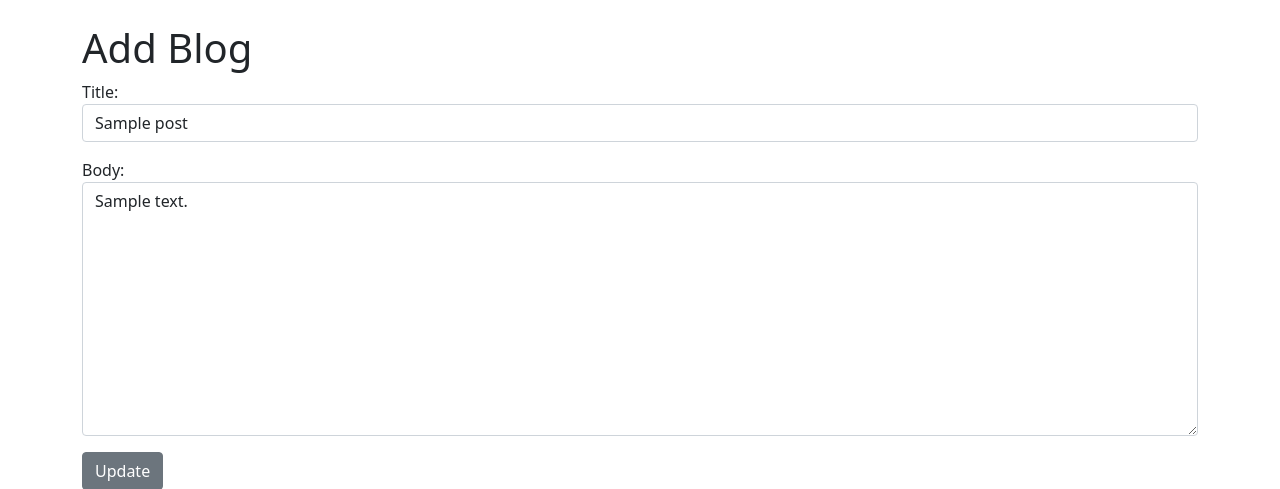
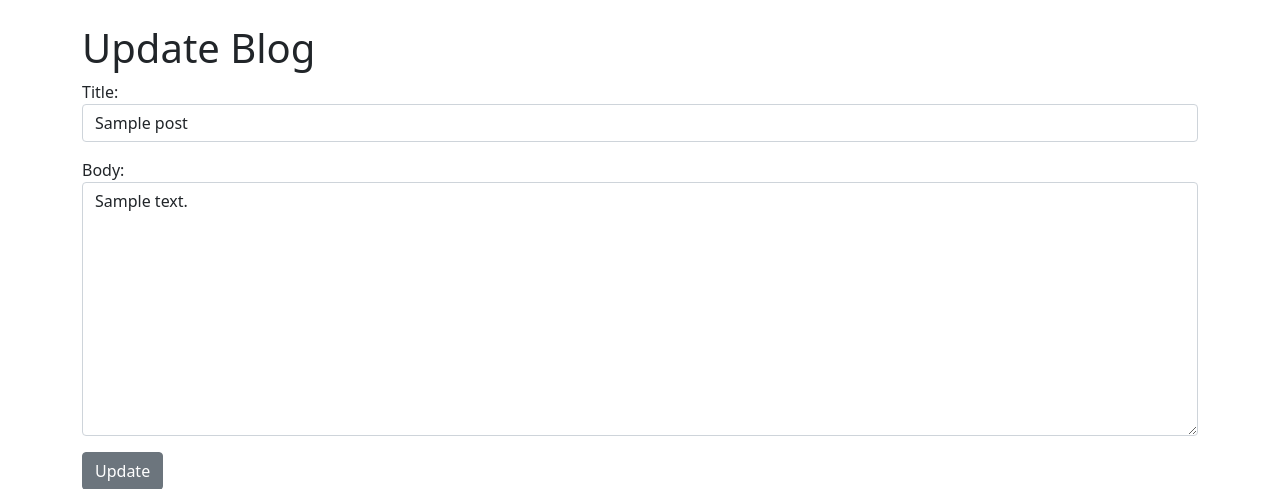
Before and after one commit to Atypical3991/blogger-application, a Django app: page /article/edit/1 in a window 1280 px wide. Shown: the part 56-545 px from the top of the page. Run offline with Django 4.2, Linux system fonts and the light colour scheme; tables that the repository leaves empty hold one stand-in row (values such as "Sample post").

Commit message:
code refactored

```diff
--- a/blog/ablog/templates/article_detail.html
+++ b/blog/ablog/templates/article_detail.html
@@ -5,6 +5,7 @@
 
 <h1>{{post.title}}</h1>
 <small>By: {{post.author.first_name}} {{post.author.last_name}}</small>
+<small><a href="{% url 'article-edit' post.id%}">Edit</a> <a href="{% url 'article-delete' post.id%}">Remove</a><br/></small>
 </hr>
 </br>
 <p>{{post.body}}</p>
--- a/blog/ablog/templates/update_blog.html
+++ b/blog/ablog/templates/update_blog.html
@@ -1,8 +1,8 @@
 {% extends 'base.html' %}
 
-{% block title %} Add Blog {% endblock%}
+{% block title %} Update Blog {% endblock%}
 {% block content%}
-<h1>Add Blog</h1>
+<h1>Update Blog</h1>
 <div class="form-group">
     <form method="POST">
         {% csrf_token%}
--- a/blog/ablog/urls.py
+++ b/blog/ablog/urls.py
@@ -16,7 +16,7 @@ Including another URLconf
 
 from django.urls import path
 from . import views
-from .views import HomeView, ArticleDetailView, AddArticle, UpdateArticle
+from .views import HomeView, ArticleDetailView, AddArticle, UpdateArticle,DeleteArticle
 
 urlpatterns = [
     # path('', views.home, name='home')
@@ -24,5 +24,5 @@ urlpatterns = [
     path('article/<int:pk>', ArticleDetailView.as_view(), name='article-detail'),
     path('article/', AddArticle.as_view(), name='add-article'),
     path('article/edit/<int:pk>', UpdateArticle.as_view(), name='article-edit'),
-
+    path('article/delete/<int:pk>', DeleteArticle.as_view(), name='article-delete'),
 ]
--- a/blog/ablog/views.py
+++ b/blog/ablog/views.py
@@ -2,6 +2,7 @@ from django.shortcuts import render
 from django.views.generic import ListView, DetailView, CreateView, UpdateView, DeleteView
 from .models import Post
 from .forms import PostForm, EditForm
+from django.urls import reverse_lazy
 
 # def home(request):
 #     return render(request, 'home.html', {})
@@ -10,6 +11,7 @@ from .forms import PostForm, EditForm
 class HomeView(ListView):
     model = Post
     template_name = "home.html"
+    ordering = ['-id']
 
 class ArticleDetailView(DetailView):
     model = Post
@@ -28,5 +30,5 @@ class UpdateArticle(UpdateView):
 
 class DeleteArticle(DeleteView):
     model = Post
-    form_class = EditForm
-    template_name = 'update_blog.html'
+    template_name = 'delete_blog.html'
+    success_url = reverse_lazy('home')
```
Also changed, not shown: blog/ablog/templates/home.html (+5 -4 lines).
